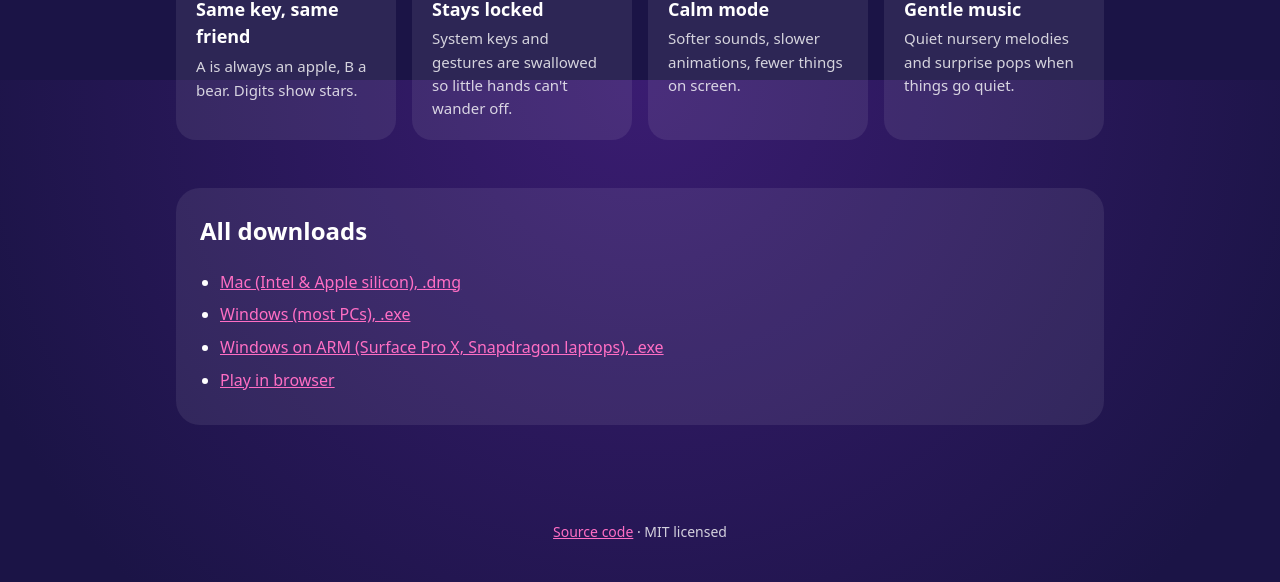
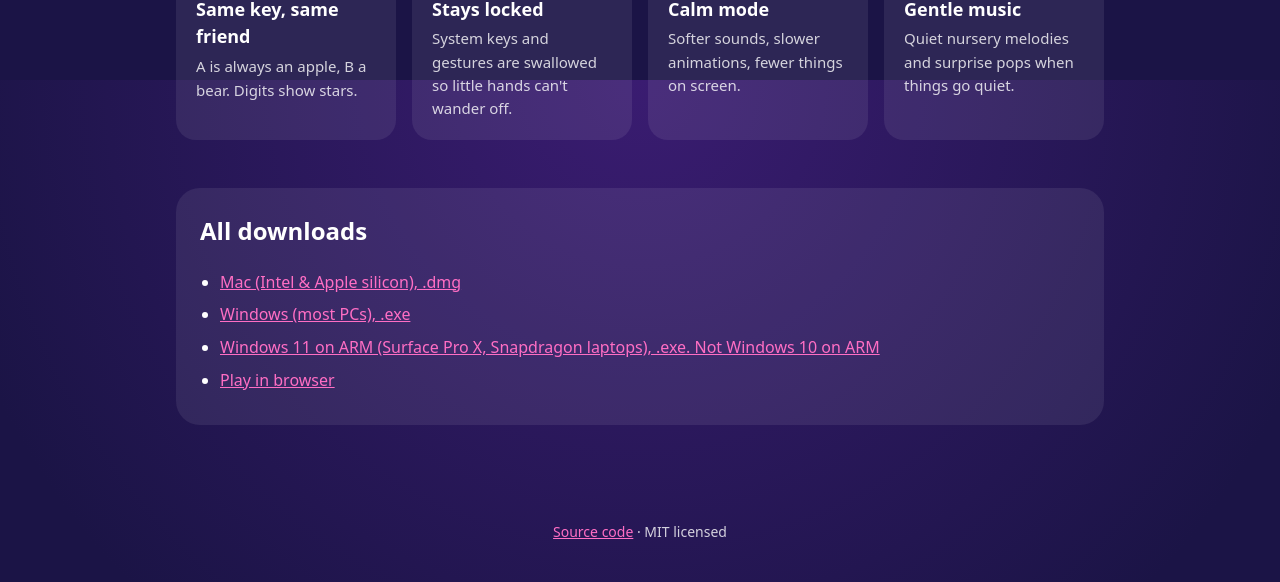
Before and after one commit to alok722/babyboop, a website with bundled scripts: page site/index.html in a window 1280 px wide. Shown: the part 720-1302 px from the top of the page. Built offline with nearby package versions, Linux system fonts and the light colour scheme.

Commit message:
📝 docs: Windows on ARM build needs Windows 11
Co-Authored-By: Claude Opus 5.5 <noreply@anthropic.com>

```diff
--- a/site/index.html
+++ b/site/index.html
@@ -61,7 +61,7 @@
     <ul>
       <li><a data-asset="mac" href="#">Mac (Intel &amp; Apple silicon), .dmg</a></li>
       <li><a data-asset="winX64" href="#">Windows (most PCs), .exe</a></li>
-      <li><a data-asset="winArm64" href="#">Windows on ARM (Surface Pro X, Snapdragon laptops), .exe</a></li>
+      <li><a data-asset="winArm64" href="#">Windows 11 on ARM (Surface Pro X, Snapdragon laptops), .exe. Not Windows 10 on ARM</a></li>
       <li><a href="play/">Play in browser</a></li>
     </ul>
   </section>
```
Also changed, not shown: README.md.
